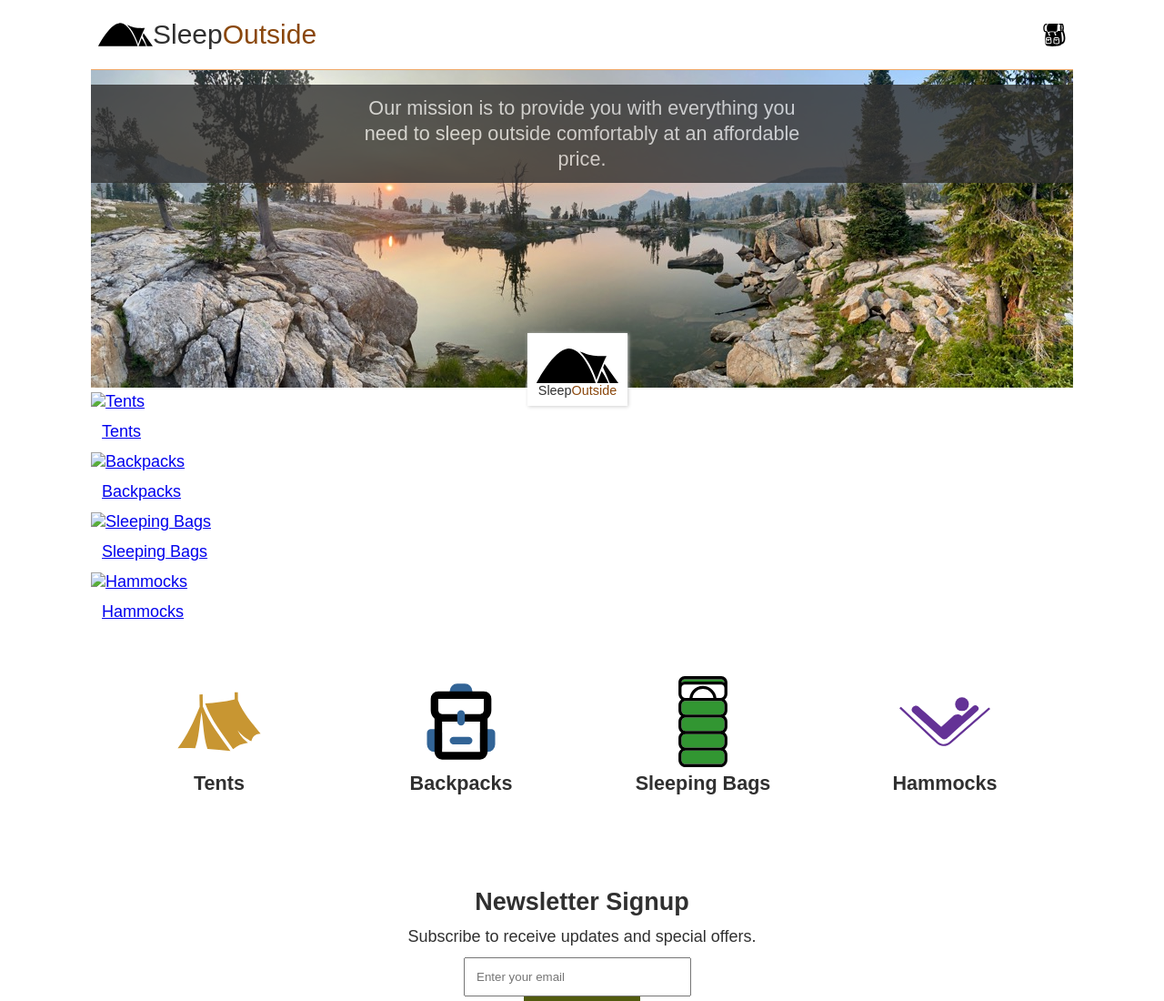
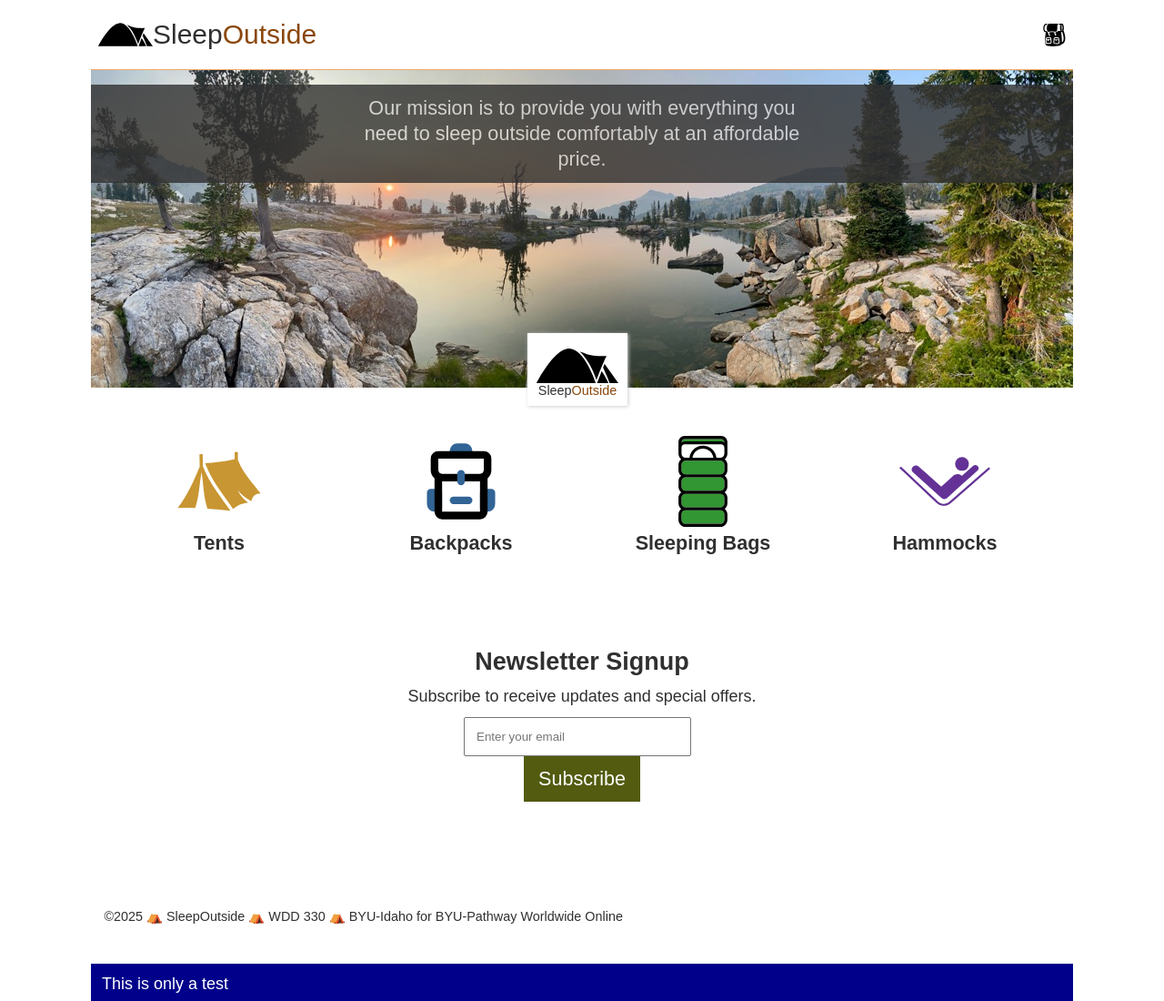
Before and after one commit to MichealOnyemelonu/WDD330Group4, a website built with Vite: page src/index.html in a window 1280 px wide. Shown: the top 1100 px of the page at 91% size. Built offline with nearby package versions, Linux system fonts and the light colour scheme; files whose address does not match are found by name.

Commit message:
Index.html fixed

```diff
--- a/src/index.html
+++ b/src/index.html
@@ -60,31 +60,6 @@
           </p>
         </div>
       </div>
-
-<section class="categories">
-
-    <a href="product_listing/index.html?category=tents">
-        <img src="images/tents.svg" alt="Tents">
-        <p>Tents</p>
-    </a>
-
-    <a href="product_listing/index.html?category=backpacks">
-        <img src="images/backpacks.svg" alt="Backpacks">
-        <p>Backpacks</p>
-    </a>
-
-    <a href="product_listing/index.html?category=sleeping-bags">
-        <img src="images/sleeping-bags.svg" alt="Sleeping Bags">
-        <p>Sleeping Bags</p>
-    </a>
-
-    <a href="product_listing/index.html?category=hammocks">
-        <img src="images/hammocks.svg" alt="Hammocks">
-        <p>Hammocks</p>
-        </a>
-
-</section>
-
       <section class="products">
         <ul class="product-grid">
           <li>
```
